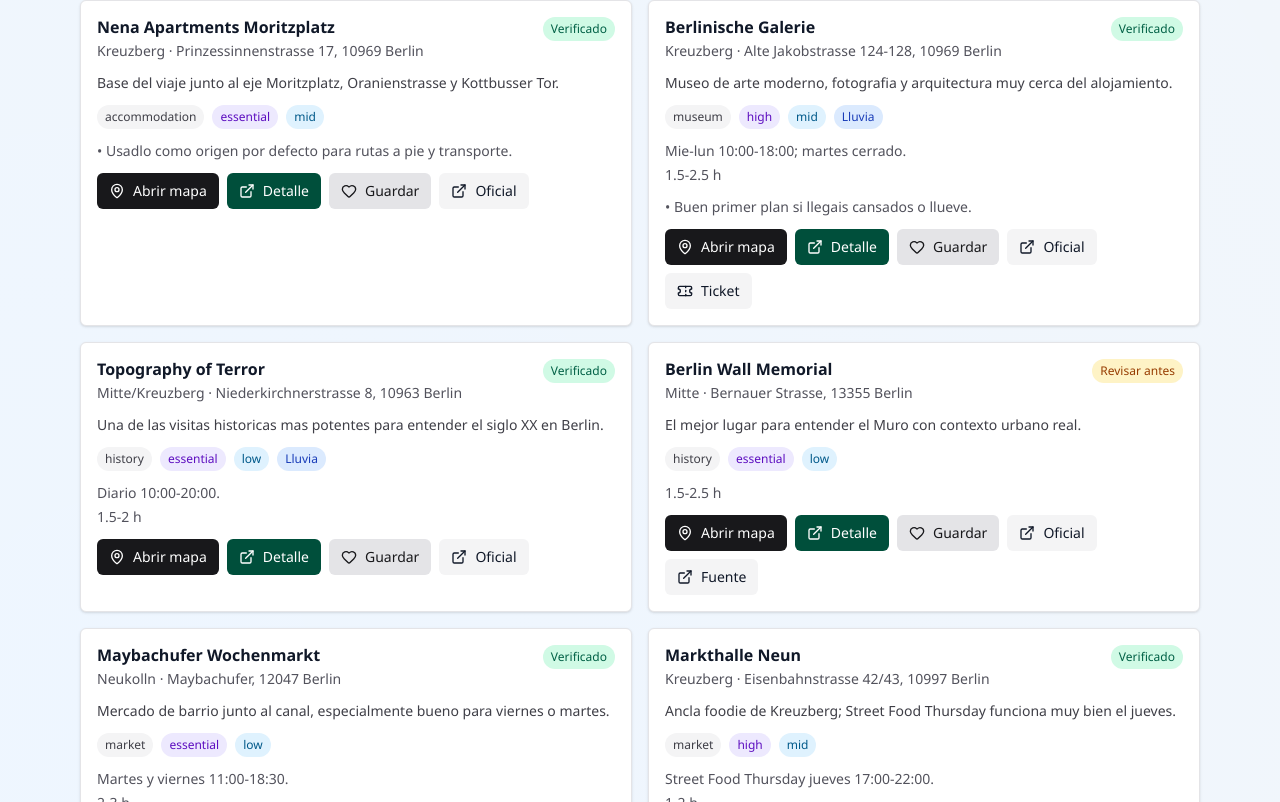
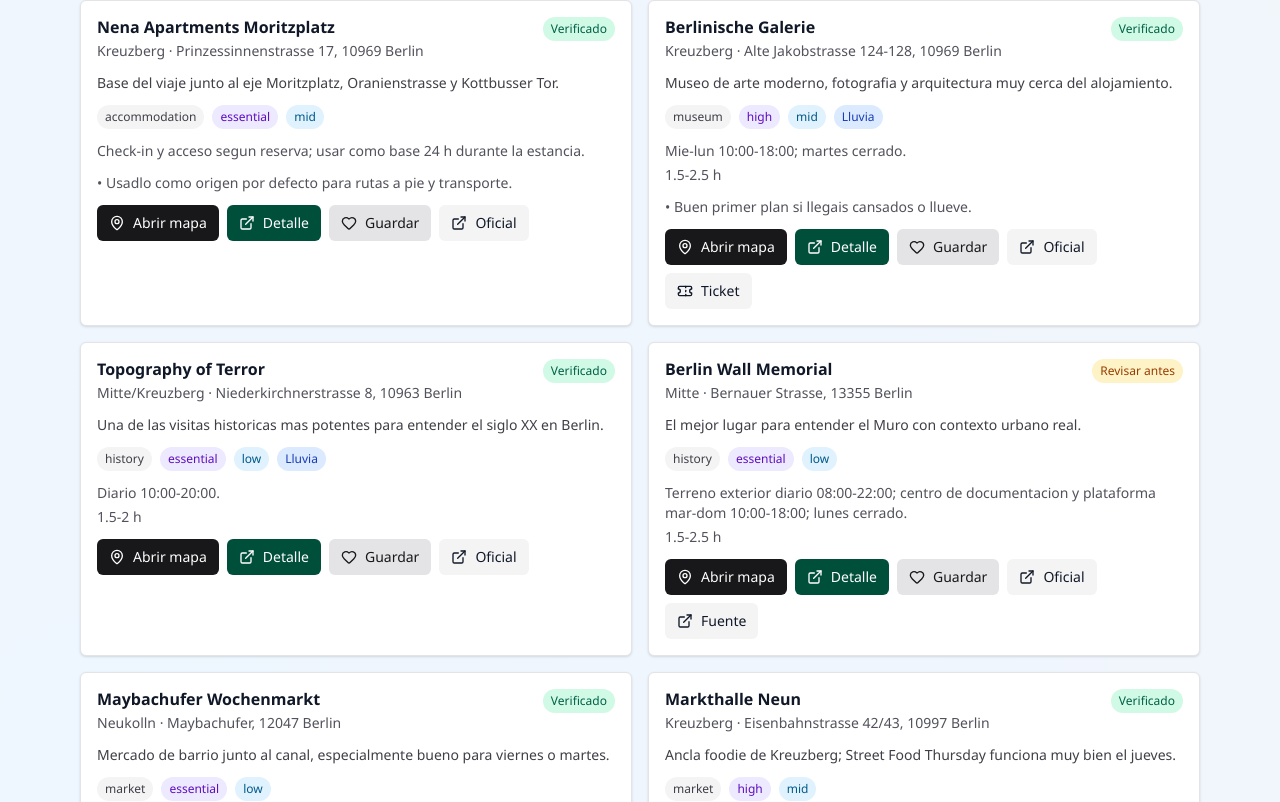
Before and after one commit to victormartingil/berlin-travel, a Next.js app: page /map in a window 1280 px wide. Shown: the part 918-1720 px from the top of the page. Built offline with nearby package versions, Linux system fonts and the light colour scheme; grey boxes are pictures that could not be loaded.

Commit message:
fix: complete place opening guidance

```diff
--- a/src/data/places.ts
+++ b/src/data/places.ts
@@ -20,6 +20,7 @@
     officialUrl: "https://www.nena-apartments.de/en/locations/berlin/moritzplatz/",
     sourceUrl: "https://www.nena-apartments.de/en/locations/berlin/moritzplatz/",
     lastVerifiedAt: verifiedAt,
+    openingHours: { es: "Check-in y acceso segun reserva; usar como base 24 h durante la estancia.", en: "Check-in and access according to booking; use as 24 h base during the stay." },
     practicalNotes: [
       {
         es: "Usadlo como origen por defecto para rutas a pie y transporte.",
@@ -95,6 +96,7 @@
       en: "The best place to understand the Wall in its real urban context.",
     },
     estimatedDuration: "1.5-2.5 h",
+    openingHours: { es: "Terreno exterior diario 08:00-22:00; centro de documentacion y plataforma mar-dom 10:00-18:00; lunes cerrado.", en: "Outdoor grounds daily 08:00-22:00; documentation centre and viewing platform Tue-Sun 10:00-18:00; closed Monday." },
     officialUrl: "https://www.berliner-mauer-gedenkstaette.de/en/",
     sourceUrl: "https://www.berlin.de/en/museums/3109351-3104050-gedenkstaette-berliner-mauer.en.html",
     lastVerifiedAt: verifiedAt,
@@ -196,6 +198,7 @@
       es: "Arte contemporaneo potente; el PDF lo prioriza especialmente si llueve.",
       en: "Strong contemporary art option; the PDF prioritizes it especially for rain.",
     },
+    openingHours: { es: "Mar-mie 10:00-18:00; jue 10:00-20:00; vie 10:00-18:00; sab-dom 11:00-18:00; lunes cerrado.", en: "Tue-Wed 10:00-18:00; Thu 10:00-20:00; Fri 10:00-18:00; Sat-Sun 11:00-18:00; closed Monday." },
     estimatedDuration: "2-3 h",
     officialUrl: "https://www.hamburgerbahnhof.de/en/",
     sourceUrl: "https://www.hamburgerbahnhof.de/en/",
@@ -386,10 +389,12 @@
     priceLevel: "low",
     tags: ["courtyards", "architecture", "photo"],
     description: { es: "Patios, arquitectura y paseo urbano facil en Mitte.", en: "Courtyards, architecture and an easy Mitte walk." },
+    openingHours: { es: "Patios abiertos 08:00-22:00; tiendas, cine y restaurantes tienen horarios propios.", en: "Courtyards open 08:00-22:00; shops, cinema and restaurants keep their own hours." },
     estimatedDuration: "1-2 h",
+    officialUrl: "https://www.hackesche-hoefe.com/en/discover",
     sourceUrl: "https://www.berlin.de/en/tourism/guides/x/6873214-5426434-hidden-backyards-in-mitte.en.html",
     lastVerifiedAt: verifiedAt,
-    verification: { status: "needs_verification", sourceUrl: "https://www.berlin.de/en/tourism/guides/x/6873214-5426434-hidden-backyards-in-mitte.en.html", lastVerifiedAt: verifiedAt },
+    verification: { status: "verified", officialUrl: "https://www.hackesche-hoefe.com/en/discover", lastVerifiedAt: verifiedAt },
   },
   {
     id: "haus-schwarzenberg",
@@ -402,6 +407,7 @@
     priceLevel: "low",
     tags: ["courtyards", "street-art", "photo"],
     description: { es: "Patio con textura urbana, murales y muy buen encaje fotografico.", en: "Urban courtyard with murals and strong photo value." },
+    openingHours: { es: "Patio exterior normalmente accesible de dia; Neurotitan y negocios del patio tienen horarios propios.", en: "Courtyard usually works as a daytime stop; Neurotitan and courtyard businesses keep their own hours." },
     estimatedDuration: "45-90 min",
     sourceUrl: "https://www.berlin.de/en/tourism/guides/x/6873214-5426434-hidden-backyards-in-mitte.en.html",
     lastVerifiedAt: verifiedAt,
@@ -418,6 +424,7 @@
     priceLevel: "mid",
     tags: ["spree", "creative-space", "sunset"],
     description: { es: "Espacio cultural cooperativo en la ribera del Spree.", en: "Cooperative cultural space on the Spree riverbank." },
+    openingHours: { es: "Espacio cultural con horarios por negocio/evento; como referencia, tarde y atardecer son el mejor encaje.", en: "Cultural quarter with hours by business/event; afternoon and sunset are the best fit." },
     estimatedDuration: "1.5-3 h",
     sourceUrl: "https://www.visitberlin.de/en/blooming-holzmarkt",
     lastVerifiedAt: verifiedAt,
@@ -484,6 +491,7 @@
     priceLevel: "low",
     tags: ["urban-garden", "near-base", "low-budget"],
     description: { es: "Jardin urbano junto a Moritzplatz para bajar revoluciones cerca del alojamiento.", en: "Urban garden by Moritzplatz for slowing down close to the apartment." },
+    openingHours: { es: "Jardin comunitario con programa variable; revisar web antes de ir si buscais cafe, talleres o evento.", en: "Community garden with variable program; check the website before going for cafe, workshops or events." },
     estimatedDuration: "30-60 min",
     sourceUrl: "https://prinzessinnengarten-kreuzberg.net/",
     lastVerifiedAt: verifiedAt,
@@ -521,6 +529,7 @@
     priceLevel: "mid",
     tags: ["plant-based", "nearish-base"],
     description: { es: "Opcion plant-based muy alineada con el viaje.", en: "Plant-based option that fits the trip well." },
+    openingHours: { es: "Horas limitadas y cambiantes; referencias recientes: lun-mie y dom comida 12:00-15:00, jue cena 19:00-23:00. Confirmar en web/Instagram antes de reservar.", en: "Limited and changing hours; recent references: Mon-Wed and Sun lunch 12:00-15:00, Thu dinner 19:00-23:00. Confirm on site/Instagram before booking." },
     reservationUrl: "https://www.visitberlin.de/en/happa",
     sourceUrl: "https://www.visitberlin.de/en/happa",
     lastVerifiedAt: verifiedAt,
@@ -543,6 +552,7 @@
     priceLevel: "mid",
     tags: ["vegan", "dinner", "neukolln"],
     description: { es: "Cena vegana de barrio para una noche de Neukolln.", en: "Neighborhood vegan dinner for a Neukolln evening." },
+    openingHours: { es: "Bar vegano de tarde/noche y brunch de fin de semana; confirmar horario del dia en web/redes antes de ir.", en: "Vegan afternoon/evening bar with weekend brunch; confirm same-day hours on site/socials before going." },
     sourceUrl: "https://www.visitberlin.de/en/alaska",
     lastVerifiedAt: verifiedAt,
     rainyDay: true,
@@ -563,6 +573,7 @@
     priceLevel: "mid",
     tags: ["vegan", "pizza", "dinner"],
     description: { es: "Pizzeria vegana para cena sencilla pero especial.", en: "Vegan pizzeria for an easy but special dinner." },
+    openingHours: { es: "Cena principalmente; reservar y confirmar franja en el sistema de reservas antes de desplazarse.", en: "Mostly dinner service; book and confirm the slot through the reservation system before going." },
     reservationUrl: "https://restaurant-reservierung.de/en/restaurant/la-stella-nera",
     sourceUrl: "https://restaurant-reservierung.de/en/restaurant/la-stella-nera",
     lastVerifiedAt: verifiedAt,
@@ -609,6 +620,7 @@
     priceLevel: "mid",
     tags: ["vegan", "brunch", "sunday"],
     description: { es: "Brunch vegano para el domingo antes de Nowkoelln.", en: "Vegan brunch for Sunday before Nowkoelln." },
+    openingHours: { es: "Mie-sab 12:00-19:00; dom 12:00-18:00; lun-mar cerrado segun directorios veg actualizados.", en: "Wed-Sat 12:00-19:00; Sun 12:00-18:00; closed Mon-Tue according to updated vegan directories." },
     sourceUrl: "https://www.visitberlin.de/en/cafe-vux",
     lastVerifiedAt: verifiedAt,
     rainyDay: true,
@@ -629,6 +641,7 @@
     priceLevel: "mid",
     tags: ["vegan", "coffee", "breakfast"],
     description: { es: "Cafe vegano facil de encajar con Maybachufer.", en: "Vegan cafe that pairs well with Maybachufer." },
+    openingHours: { es: "Maybachufer: lun-jue 10:00-20:00; vie-dom aprox. 09:00-21:00 segun directorios recientes; confirmar en la web oficial.", en: "Maybachufer: Mon-Thu 10:00-20:00; Fri-Sun approx. 09:00-21:00 according to recent directories; confirm on official site." },
     officialUrl: "https://www.brammibalsdonuts.com/",
     sourceUrl: "https://www.brammibalsdonuts.com/",
     lastVerifiedAt: verifiedAt,
@@ -649,6 +662,7 @@
     priceLevel: "low",
     tags: ["quick-food", "vegan", "boxi"],
     description: { es: "Comida rapida vegana para no complicar Friedrichshain.", en: "Vegan fast food for an easy Friedrichshain stop." },
+    openingHours: { es: "Diario 12:00-22:00/23:00 segun fuentes veg recientes; confirmar si vais tarde.", en: "Daily 12:00-22:00/23:00 according to recent vegan sources; confirm if going late." },
     sourceUrl: "https://www.visitberlin.de/en/voner",
     lastVerifiedAt: verifiedAt,
     quickStop: true,
@@ -668,6 +682,7 @@
     priceLevel: "high",
     tags: ["vegetarian", "special-dinner", "booking"],
     description: { es: "Cena especial vegetariana/vegana si quereis una noche memorable.", en: "Special vegetarian/vegan dinner if you want a memorable night." },
+    openingHours: { es: "Mar-jue 18:30-23:00; vie-sab 17:00-23:00; dom-lun cerrado segun guias gastronomicas recientes.", en: "Tue-Thu 18:30-23:00; Fri-Sat 17:00-23:00; closed Sun-Mon according to recent restaurant guides." },
     officialUrl: "https://cookiescream.com/",
     sourceUrl: "https://cookiescream.com/",
     lastVerifiedAt: verifiedAt,
@@ -690,6 +705,7 @@
     priceLevel: "high",
     tags: ["vegan", "special-dinner", "booking"],
     description: { es: "Alternativa especial plant-based para una cena tranquila.", en: "Special plant-based alternative for a calmer dinner." },
+    openingHours: { es: "Mie-dom desde 18:00 segun web oficial; lun-mar cerrado.", en: "Wed-Sun from 18:00 according to official site; closed Mon-Tue." },
     officialUrl: "https://lucky-leek.com/",
     sourceUrl: "https://lucky-leek.com/",
     lastVerifiedAt: verifiedAt,
@@ -712,6 +728,7 @@
     priceLevel: "high",
     tags: ["vegetarian", "special-dinner", "brunch"],
     description: { es: "Brunch o cena especial en clave vegetariana.", en: "Vegetarian-minded brunch or special dinner." },
+    openingHours: { es: "Horarios de brunch/cena y reservas cambian por servicio; consultar calendario oficial antes de reservar.", en: "Brunch/dinner times and bookings vary by service; check the official calendar before reserving." },
     officialUrl: "https://bonvivant.berlin/",
     sourceUrl: "https://bonvivant.berlin/",
     lastVerifiedAt: verifiedAt,
@@ -824,6 +841,7 @@
     priceLevel: "mid",
     tags: ["vegan", "brunch", "afro-italian", "prenzlauer-berg"],
     description: { es: "Cafe/restaurante vegano afro-italiano para brunch o comida si subis hacia Prenzlauer Berg.", en: "Afro-Italian vegan cafe/restaurant for brunch or lunch around Prenzlauer Berg." },
+    openingHours: { es: "Brunch/comida de dia; confirmar horario actualizado en la fuente enlazada antes del desvio.", en: "Daytime brunch/lunch spot; confirm current hours on the linked source before detouring." },
     sourceUrl: "https://www.maikitaskitchen.com/food/de/berlin/atayacaffe/",
     lastVerifiedAt: verifiedAt,
     rainyDay: true,
@@ -946,6 +964,7 @@
     priceLevel: "mid",
     tags: ["club", "open-air", "house", "card-only"],
     description: { es: "Open air junto al rio, buen encaje para house/tech house.", en: "Riverside open air, strong fit for house and tech house." },
+    openingHours: { es: "Temporada/open-air por evento; domingos suelen funcionar como franja diurna-tarde. Para 13 junio, usar RA/oficial para hora exacta.", en: "Seasonal/open-air by event; Sundays often run daytime-evening. For 13 June, use RA/official listing for exact time." },
     officialUrl: "https://www.else.tv/",
     sourceUrl: "https://ra.co/events/2412602?partnerId=residentadvisor&sharedId=&subId1=&subId3=3boVFKPlhCJIZMDaovGPy6",
     lastVerifiedAt: verifiedAt,
@@ -964,6 +983,7 @@
     priceLevel: "mid",
     tags: ["club", "open-air", "house", "disco"],
     description: { es: "Club modular y amable para open air, house, disco y techno segun noche.", en: "Modular, approachable club for open air, house, disco and techno depending on the night." },
+    openingHours: { es: "Programacion variable; referencias recientes: mar 23:00-08:00, jue 22:00-08:00, vie 22:00-10:00, sab 18:00-10:00. Confirmar evento concreto.", en: "Variable program; recent references: Tue 23:00-08:00, Thu 22:00-08:00, Fri 22:00-10:00, Sat 18:00-10:00. Confirm the specific event." },
     officialUrl: "https://aedenberlin.com/month/?month=2026-06",
     sourceUrl: "https://aedenberlin.com/month/?month=2026-06",
     lastVerifiedAt: verifiedAt,
@@ -980,6 +1000,7 @@
     priceLevel: "mid",
     tags: ["club", "melodic", "house", "spree"],
     description: { es: "El match emocional mas claro del PDF para house, deep y melodic.", en: "The PDF's clearest emotional match for house, deep and melodic nights." },
+    openingHours: { es: "Club de fin de semana por evento; normalmente arranca viernes noche y puede alargarse hasta domingo/lunes. Confirmar cartel y preventa.", en: "Weekend club by event; usually starts Friday night and may run into Sunday/Monday. Confirm line-up and presale." },
     officialUrl: "https://www.katerclub.de/",
     sourceUrl: "https://www.katerclub.de/",
     lastVerifiedAt: verifiedAt,
@@ -997,6 +1018,7 @@
     priceLevel: "mid",
     tags: ["club", "garden", "queer-friendly"],
     description: { es: "Multi-room con jardin y energia queer-friendly.", en: "Multi-room venue with garden and queer-friendly energy." },
+    openingHours: { es: "Horario regular publicado: jue-sab 23:00-09:00, con variaciones por evento externo.", en: "Published regular hours: Thu-Sat 23:00-09:00, with variations for external events." },
     officialUrl: "https://www.renate.cc/",
     sourceUrl: "https://www.renate.cc/",
     lastVerifiedAt: verifiedAt,
@@ -1014,6 +1036,7 @@
     priceLevel: "mid",
     tags: ["club", "techno", "hard"],
     description: { es: "Icono de techno mas duro; interesante si quereis una noche clasica.", en: "Harder techno icon; interesting if you want a classic techno night." },
+    openingHours: { es: "Apertura habitual por eventos: lun, mie, vie y sab desde aprox. 23:00/23:45 hasta manana; verificar calendario oficial.", en: "Usual event openings: Mon, Wed, Fri and Sat from approx. 23:00/23:45 into the morning; verify official calendar." },
     officialUrl: "https://tresorberlin.com/club/events/",
     sourceUrl: "https://tresorberlin.com/club/events/",
     lastVerifiedAt: verifiedAt,
@@ -1030,6 +1053,7 @@
     priceLevel: "mid",
     tags: ["club", "queer", "open-air"],
     description: { es: "Opcion de club/open air si el cartel concreto encaja.", en: "Club/open-air option if the specific lineup fits." },
+    openingHours: { es: "Sin horario fijo util: funciona por eventos y open airs. Revisar RA/oficial el mismo dia antes de ir.", en: "No useful fixed hours: event and open-air driven. Check RA/official listings same-day before going." },
     sourceUrl: "https://ra.co/clubs/28354",
     lastVerifiedAt: verifiedAt,
     verification: { status: "needs_verification", sourceUrl: "https://ra.co/clubs/28354", lastVerifiedAt: verifiedAt },
@@ -1045,6 +1069,7 @@
     priceLevel: "mid",
     tags: ["club", "weekend", "immersive"],
     description: { es: "Wildcard berlinés de fin de semana largo si quereis una experiencia completa.", en: "Berlin weekend wildcard if you want the full immersive experience." },
+    openingHours: { es: "Fin de semana por evento; suele ser plan largo, no visita corta. Confirmar apertura exacta en la web oficial.", en: "Weekend event-driven opening; usually a long-form plan, not a quick visit. Confirm exact opening on the official site." },
     officialUrl: "https://www.sisyphos-berlin.net/",
     sourceUrl: "https://www.sisyphos-berlin.net/",
     lastVerifiedAt: verifiedAt,
@@ -1061,6 +1086,7 @@
     priceLevel: "low",
     tags: ["u-bahn", "base"],
     description: { es: "Estacion clave cerca del alojamiento.", en: "Key station near the apartment." },
+    openingHours: { es: "U-Bahn U8 con servicio frecuente; noches de vie/sab suele haber servicio nocturno. Confirmar ruta en BVG/VBB para traslados criticos.", en: "U8 U-Bahn with frequent service; Fri/Sat nights usually have night service. Confirm routes in BVG/VBB for critical transfers." },
     sourceUrl: "https://www.bvg.de/en/connections",
     lastVerifiedAt: verifiedAt,
     verification: { status: "needs_verification", sourceUrl: "https://www.bvg.de/en/connections", lastVerifiedAt: verifiedAt },
--- a/src/lib/placeDetails.ts
+++ b/src/lib/placeDetails.ts
@@ -29,19 +29,19 @@
 
 const hoursFallback: Record<Place["category"], LocalizedText> = {
   accommodation: { es: "Horario operativo de alojamiento/check-in: confirmar en la reserva.", en: "Accommodation/check-in timing: confirm in the booking." },
-  vegetarian: { es: "Horario no fijado en la ficha: confirmar el mismo dia en la fuente enlazada.", en: "No fixed hours in this card: confirm same-day through the linked source." },
-  restaurant: { es: "Horario no fijado en la ficha: confirmar el mismo dia y reservar si es cena clave.", en: "No fixed hours in this card: confirm same-day and book if it is a key dinner." },
-  cafe: { es: "Horario no fijado en la ficha: usar como comodin solo tras confirmar apertura.", en: "No fixed hours in this card: use as a backup only after confirming opening." },
-  bakery: { es: "Horario no fijado en la ficha: confirmar por la manana antes de desviarse.", en: "No fixed hours in this card: confirm in the morning before detouring." },
+  vegetarian: { es: "Franja recomendada: comida o cena; confirmar el mismo dia porque los locales veg pequenos cambian horarios.", en: "Recommended slot: lunch or dinner; confirm same-day because small veg places can change hours." },
+  restaurant: { es: "Franja recomendada: cena o comida especial; reservar si el plan depende de este sitio.", en: "Recommended slot: dinner or special meal; book if the plan depends on this place." },
+  cafe: { es: "Franja recomendada: manana o tarde temprana; usar como pausa de ruta, no como plan rigido.", en: "Recommended slot: morning or early afternoon; use as a route pause, not as a rigid plan." },
+  bakery: { es: "Franja recomendada: manana o parada rapida; mejor ir temprano si buscais variedad.", en: "Recommended slot: morning or quick stop; go early for the best selection." },
   supermarket: { es: "Horario comercial variable: comprobar antes si es tarde o domingo.", en: "Variable retail hours: check first if it is late or Sunday." },
-  museum: { es: "Horario no fijado en la ficha: revisar exposiciones y franjas antes de ir.", en: "No fixed hours in this card: check exhibitions and slots before going." },
+  museum: { es: "Plan de interior: revisar exposicion actual y compra de entrada antes de mover la ruta.", en: "Indoor plan: check current exhibition and ticketing before moving the route." },
   gallery: { es: "Horario de exposicion variable: confirmar programa actual antes de ir.", en: "Variable exhibition hours: confirm current program before going." },
   street_art: { es: "Horario/entrada variable: confirmar condiciones actuales antes del desplazamiento.", en: "Variable hours/access: confirm current conditions before the transfer." },
   alternative: { es: "Espacio de programa variable: confirmar calendario si vais por un evento concreto.", en: "Variable-program space: confirm the calendar if going for a specific event." },
   nightlife: { es: "Programa nocturno variable: comprobar evento, puerta y entradas el mismo dia.", en: "Variable nightlife program: check event, door policy and tickets same-day." },
   park: { es: "Espacio abierto con horarios estacionales: confirmar si vais al amanecer o tarde.", en: "Open space with seasonal hours: confirm if going early or late." },
   transport: { es: "Nodo de transporte: comprobar servicio en BVG/VBB antes de trayectos criticos.", en: "Transport node: check BVG/VBB before critical transfers." },
-  history: { es: "Horario no fijado en la ficha: confirmar si quereis entrar a centro de visitantes.", en: "No fixed hours in this card: confirm if visiting an indoor visitor centre." },
+  history: { es: "Plan historico: separar exterior libre de centros de visitantes o exposiciones interiores.", en: "History plan: separate free outdoor areas from visitor centres or indoor exhibitions." },
   market: { es: "Mercado con calendario variable: confirmar dia y franja antes de mover la ruta.", en: "Market with variable calendar: confirm date and time before moving the route." },
   club: { es: "Programa y puerta variables: comprobar line-up, preventa y cash/card el mismo dia.", en: "Variable program and door: check line-up, presale and cash/card same-day." },
 };
```
Also changed, not shown: 1 other file (tests, documents, lock files or other folders).
